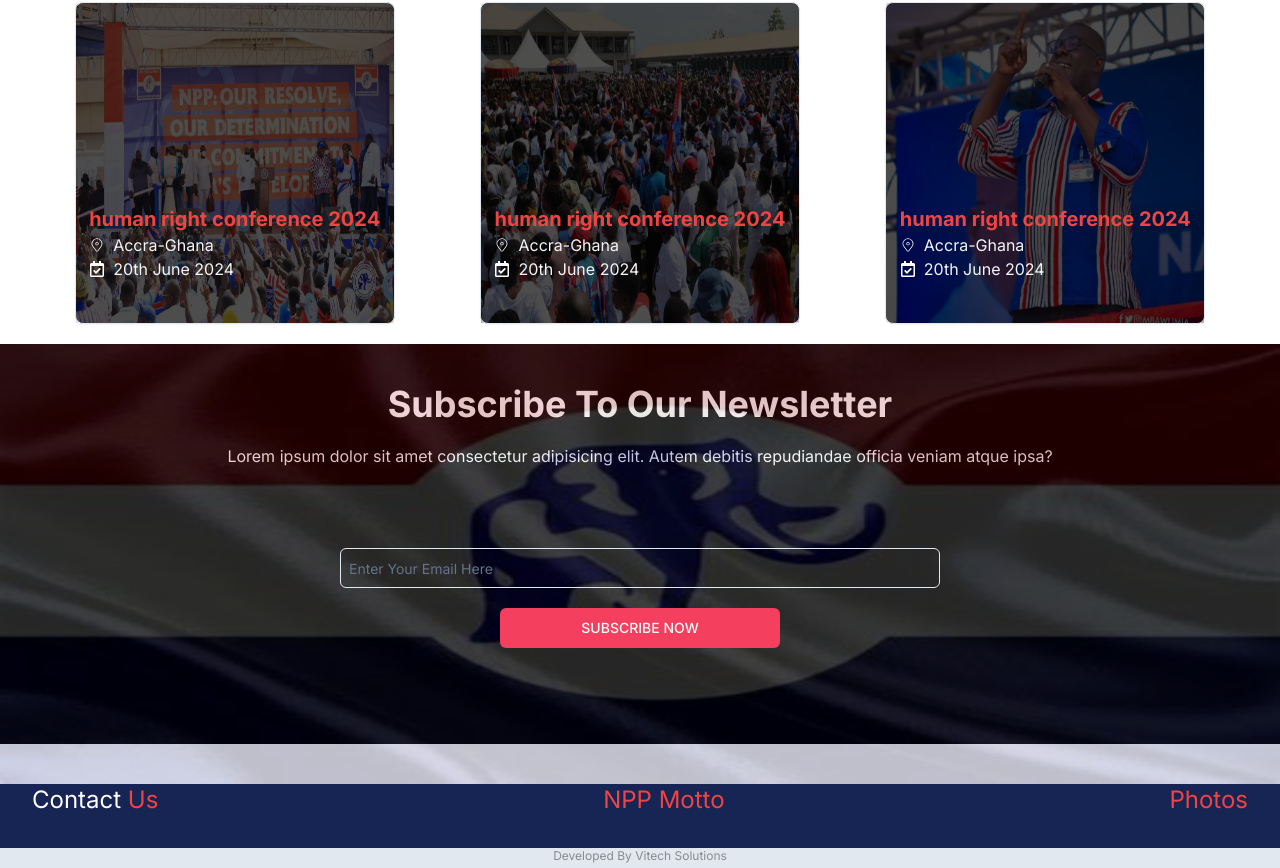
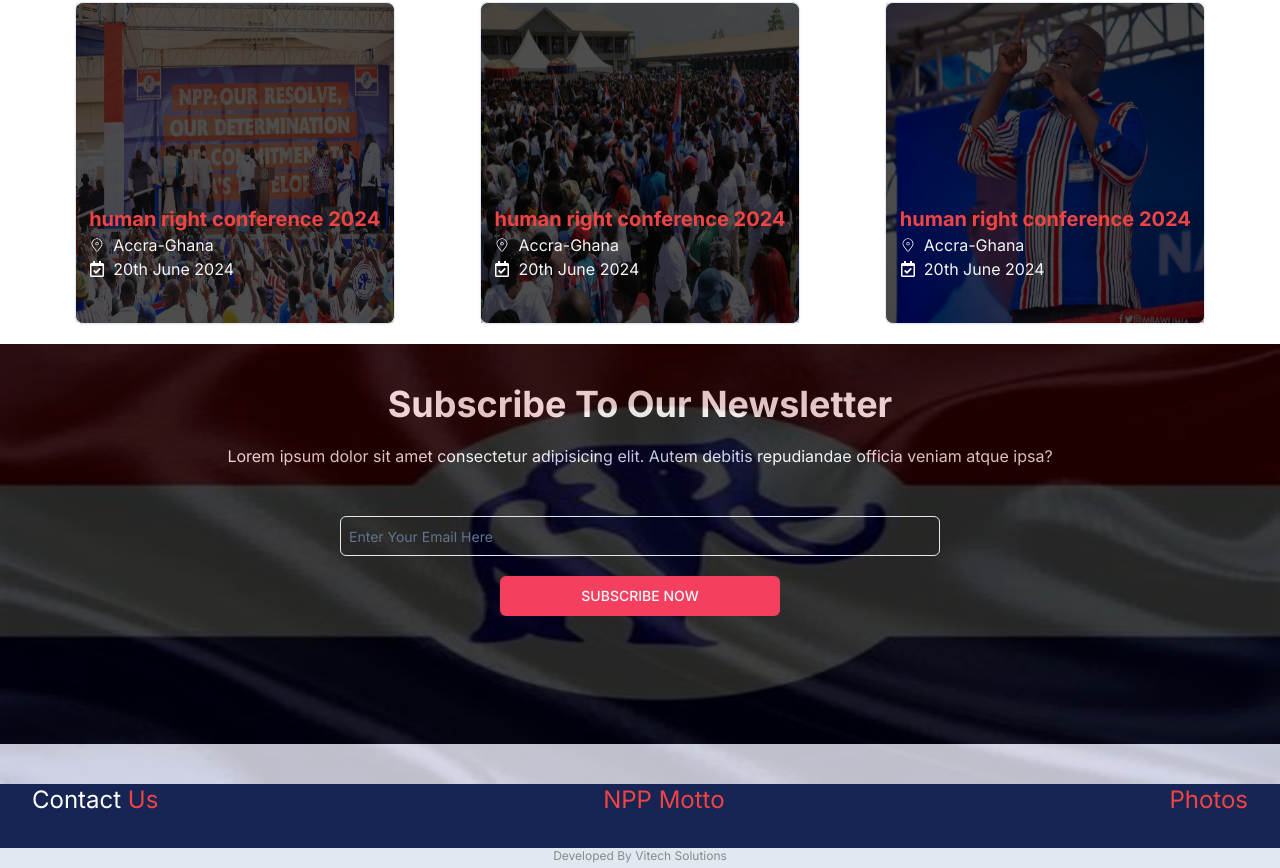
Before and after one commit to owusuvictorjnr/Akuapem-North-constituency, a Next.js app: page / in a window 1280 px wide. Shown: the part 2874-3742 px from the top of the page. Built offline with nearby package versions, Linux system fonts and the light colour scheme.

Commit message:
refactor: height

```diff
--- a/components/Subscribe/Subscribe.jsx
+++ b/components/Subscribe/Subscribe.jsx
@@ -28,7 +28,7 @@ function Subscribe() {
             debitis repudiandae officia veniam atque ipsa?
           </p>
         </div>
-        <div className="relative px-10 flex-col items-center pt-[5rem] space-y-5">
+        <div className="relative px-10 flex-col items-center pt-[3rem] space-y-5">
           <form className="flex justify-center">
             <Input
               type="text"
```
